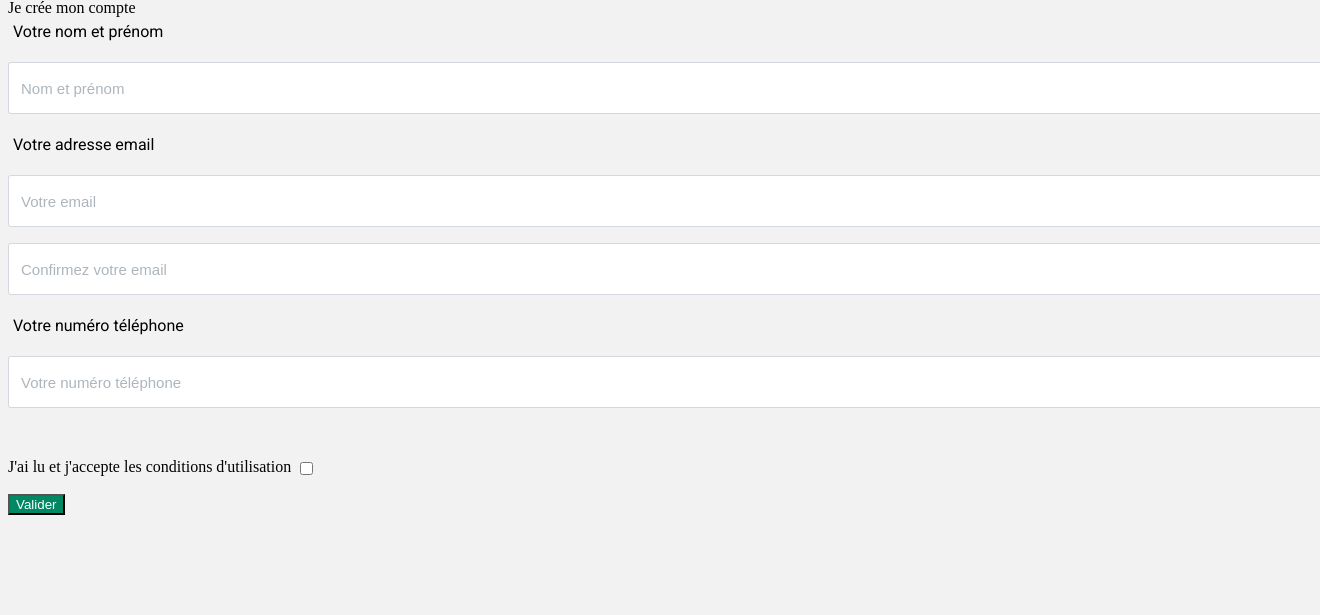
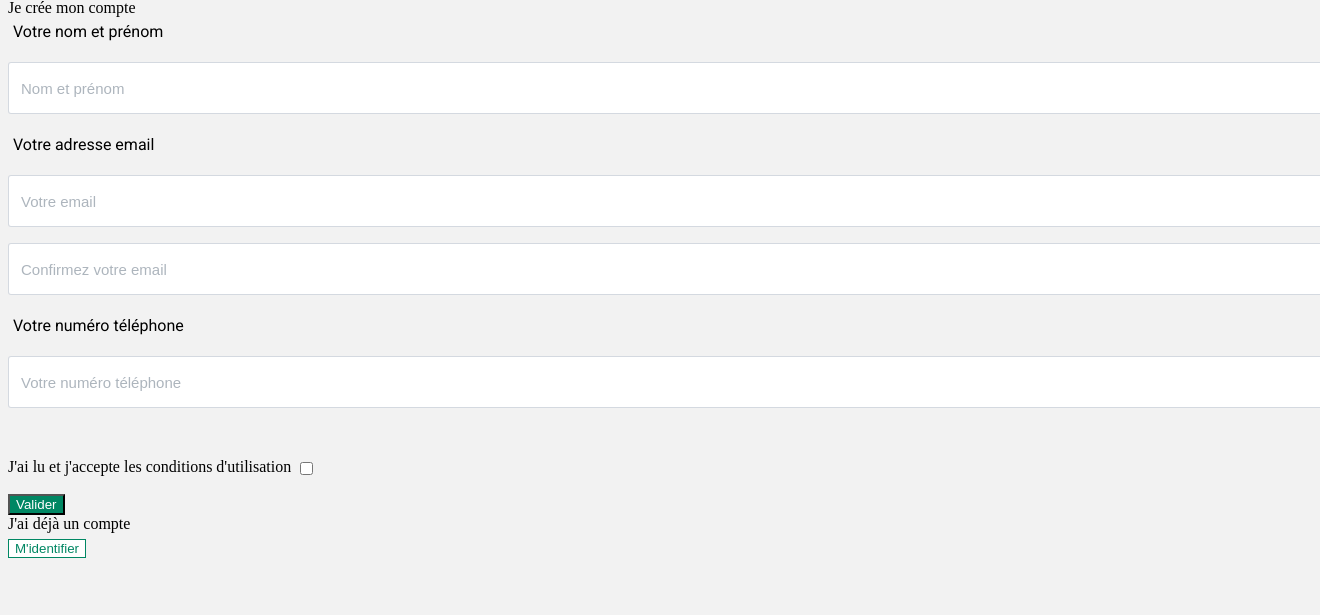
Before and after one commit to betagouv/peps, a Django app: page /register in a window 1320 px wide; the page is wider, and only the part inside the window is pictured. Shown: the part 157-772 px from the top of that part. Run offline with Django 3.2, Linux system fonts and the light colour scheme; parts of the project's set-up code (start-up, migrations or seed data) failed here and were passed over; some libraries are stand-ins or nearby versions.

Commit message:
Fixes issue with login redirect. Reworks the XP share modal (#155)

```diff
--- a/peps/settings.py
+++ b/peps/settings.py
@@ -200,7 +200,7 @@ SECURE_SSL_REDIRECT = os.getenv('PEPS_FORCE_HTTPS') == 'True'
 LOGIN_URL = '/login'
 MAGICAUTH_FROM_EMAIL = 'peps@beta.gouv.fr'
 MAGICAUTH_EMAIL_SUBJECT = 'Accédez à Peps !'
-MAGICAUTH_LOGGED_IN_REDIRECT_URL_NAME = '#'
+MAGICAUTH_LOGGED_IN_REDIRECT_URL_NAME = 'app'
 MAGICAUTH_EMAIL_FIELD = 'email'
 MAGICAUTH_EMAIL_HTML_TEMPLATE = 'email.html'
 MAGICAUTH_EMAIL_TEXT_TEMPLATE = 'email.txt'
--- a/templates/email.html
+++ b/templates/email.html
@@ -309,7 +309,7 @@
                                 <table border="0" cellpadding="0" cellspacing="0">
                                   <tbody>
                                     <tr>
-                                      <td align="center"> <a href="https://{{ site.domain }}{% url 'magicauth-validate-token' token.key %}#/map">Connexion</a> </td>
+                                      <td align="center"> <a href="https://{{ site.domain }}{% url 'magicauth-validate-token' token.key %}">Connexion</a> </td>
                                     </tr>
                                   </tbody>
                                 </table>
--- a/templates/login-magicauth.html
+++ b/templates/login-magicauth.html
@@ -106,8 +106,9 @@
                 <label class="text-uppercase form-label" style="text-align: center; padding-top: 20px;">Pas encore de
                   compte ?</label>
                 <div class="card-body" style="padding-top: 5px; font-weight: normal;font-family: 'Roboto', sans-serif;">
-                  Pour partager votre expérience vous devez être identifié.  Contactez-nous. Pour
-                  <a href="/register">créer un compte c'est par ici</a> !
+                    <button style="background-color: white;color: #008763; border: solid 1px;"
+                      class="btn btn-block"
+                      onclick="window.location.href='/register'">Créer mon compte</button>
                 </div>
               </div>
             </div>
--- a/templates/register.html
+++ b/templates/register.html
@@ -72,7 +72,9 @@
         }
     </style>
     <style type="text/css">
-    .js #fouc {display: none;}
+        .js #fouc {
+            display: none;
+        }
     </style>
     <script type="text/javascript">
         document.documentElement.className = 'js'
@@ -85,8 +87,8 @@
             Peps</div>
     </header>
     <div id="breadcrumbs">
-        <a style="color: white;" href="/#/">Accueil</a> <span
-            style="padding-left: 10px; padding-right: 10px;">></span> <span style="opacity: 0.5;">Créer mon compte</span>
+        <a style="color: white;" href="/#/">Accueil</a> <span style="padding-left: 10px; padding-right: 10px;">></span>
+        <span style="opacity: 0.5;">Créer mon compte</span>
     </div>
     <div class="page" style="display: block; min-height: auto;">
         <div class="main-page">
@@ -142,7 +144,7 @@
                                         <p class="error-message">{{ error }}</p>
                                         {% endfor %}
 
-                                        <br/>
+                                        <br />
                                         <p>{{ form.cgu_approved.label }} {{ form.cgu_approved }} </p>
                                         {% for error in form.cgu_approved.errors %}
                                         <p class="error-message">{{ error }}</p>
@@ -151,7 +153,23 @@
                                         <button type="submit" style="background-color: #008763;color: white;"
                                             class="btn btn-block">Valider</button>
                                     </div>
+                                </div>
                             </form>
+                        </div>
+                    </div>
+                    <div class="row row-cards">
+                        <div class="col col-login col-8 mx-auto">
+                            <div class="card">
+                                <label class="text-uppercase form-label"
+                                    style="text-align: center; padding-top: 20px;">J'ai
+                                    déjà un compte</label>
+                                <div class="card-body"
+                                    style="padding-top: 5px; font-weight: normal;font-family: 'Roboto', sans-serif;">
+                                    <button style="background-color: white;color: #008763; border: solid 1px;"
+                                        class="btn btn-block"
+                                        onclick="window.location.href='/login'">M'identifier</button>
+                                </div>
+                            </div>
                         </div>
                     </div>
                 </div>
--- a/web/urls.py
+++ b/web/urls.py
@@ -1,8 +1,10 @@
 from django.urls import path
+from django.views.generic.base import RedirectView
 from web.views import SimulatorFormView, VueAppDisplayView, logout_view, RegisterView
 
 urlpatterns = [
     path('', VueAppDisplayView.as_view(), name='app'),
+    path('app/', RedirectView.as_view(pattern_name="app"), name='app_redirect'),
     path('simulator', SimulatorFormView.as_view(), name='form_view'),
     path('logout', logout_view, name='logout'),
     path('register', RegisterView.as_view(), name='register'),
```
Also changed, not shown: frontend/src/components/ContributionOverlay.vue (+23 -20 lines). Lines whose indentation alone changed are shown as unchanged.
